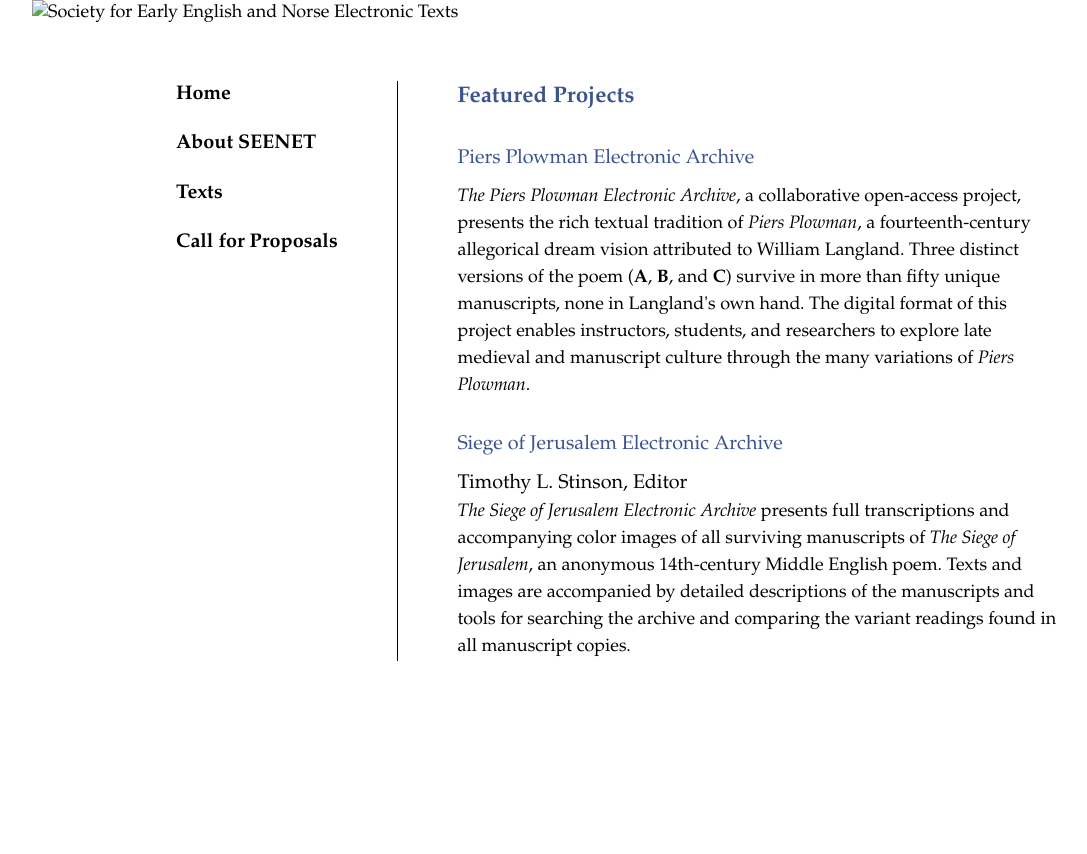
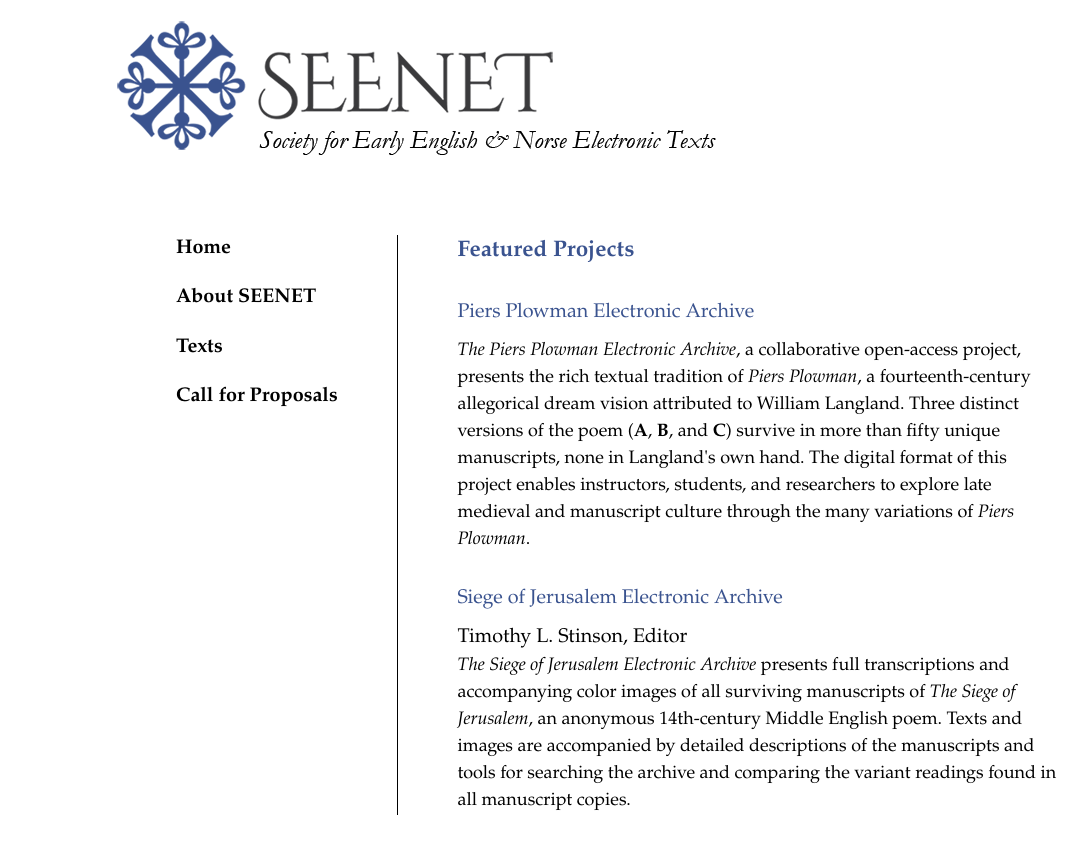
Before and after one commit to seenet-medieval/seenet-medieval.github.io, a Jekyll site: the page built from index.html, in a window 1280 px wide. Shown: the top 854 px of the page, without its empty margins (8-1095 px from the left). Built offline with Jekyll 4.4.1, drawn with Linux system fonts in a browser that asks for light colours.

Commit message:
Added image resources and corrected paths to them in default layout

```diff
--- a/_layouts/default.html
+++ b/_layouts/default.html
@@ -10,21 +10,21 @@
 	{% endif %}
 	</title>
         <link rel="stylesheet" type="text/css" href="/css/seenet.css"/>
-        <link rel="apple-touch-icon" sizes="180x180" href="/media/images/seenet/icons/apple-touch-icon.png"/>
-        <link rel="icon" type="image/png" href="/media/images/seenet/icons/favicon-32x32.png" sizes="32x32"/>
-        <link rel="icon" type="image/png" href="/media/images/seenet/icons/favicon-16x16.png" sizes="16x16"/>
-        <link rel="manifest" href="/media/images/seenet/icons/manifest.json"/>
-        <link rel="mask-icon" href="/media/images/seenet/icons/safari-pinned-tab.svg" color="#5bbad5"/>
-        <link rel="shortcut icon" href="/media/images/seenet/icons/favicon.ico"/>
+        <link rel="apple-touch-icon" sizes="180x180" href="/images/icons/apple-touch-icon.png"/>
+        <link rel="icon" type="image/png" href="/images/icons/favicon-32x32.png" sizes="32x32"/>
+        <link rel="icon" type="image/png" href="/images/icons/favicon-16x16.png" sizes="16x16"/>
+        <link rel="manifest" href="/images/icons/manifest.json"/>
+        <link rel="mask-icon" href="/images/icons/safari-pinned-tab.svg" color="#5bbad5"/>
+        <link rel="shortcut icon" href="/images/icons/favicon.ico"/>
         <meta name="apple-mobile-web-app-title" content="SEENET"/>
         <meta name="application-name" content="SEENET"/>
-        <meta name="msapplication-config" content="/media/images/seenet/icons/browserconfig.xml"/>
+        <meta name="msapplication-config" content="/images/icons/browserconfig.xml"/>
         <meta name="theme-color" content="#ffffff"/>
     </head>
     <body>
         <header>
             <div id="banner">
-                <img src="/media/images/seenet/seenet_banner.png"
+                <img src="/images/seenet_banner.png"
                     alt="Society for Early English and
                  Norse Electronic Texts" />
             </div>
```
Also changed, not shown: images/icons/browserconfig.xml (added, +9 -0 lines), images/icons/android-chrome-192x192.png (added), images/icons/android-chrome-512x512.png (added), images/icons/apple-touch-icon.png (added), images/icons/favicon-16x16.png (added), images/icons/favicon-32x32.png (added), images/icons/favicon.ico (added), images/icons/manifest.json (added), images/icons/mstile-144x144.png (added), images/icons/mstile-150x150.png (added), images/icons/mstile-310x150.png (added), images/icons/mstile-310x310.png (added), images/icons/mstile-70x70.png (added), images/icons/safari-pinned-tab.svg (added), 1 more files.
